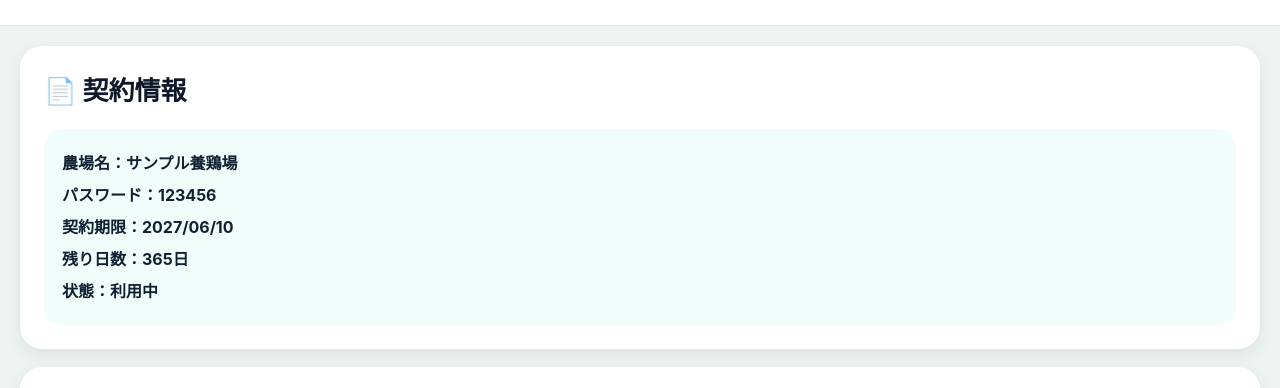
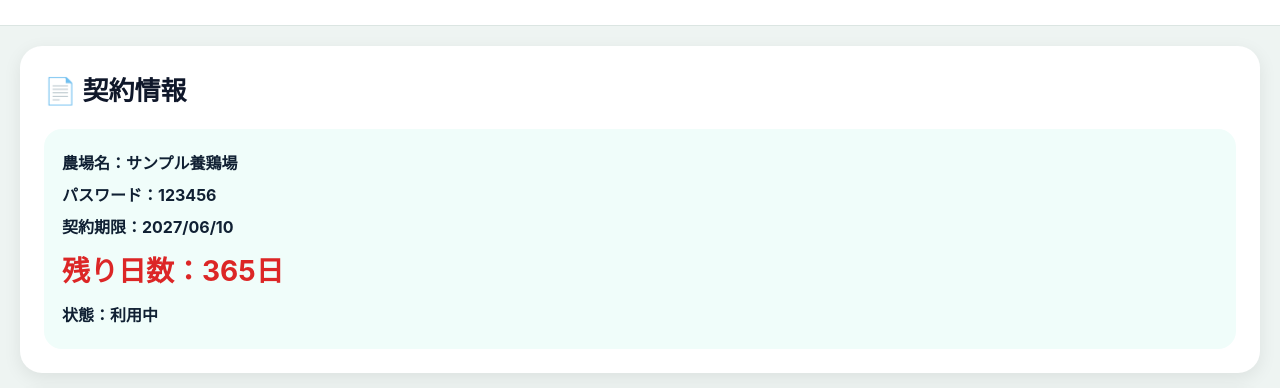
Before and after one commit to 230323mugikawaii-pixel/poultry-alert-system, a plain HTML site: page index.html in a window 1280 px wide. Both pictures are taken after a click on the button "📄 契約". Shown: the part 103-491 px from the top of the page. Drawn offline with Linux system fonts and the light colour scheme.

Commit message:
Update index.html

```diff
--- a/index.html
+++ b/index.html
@@ -149,10 +149,14 @@ input,textarea{
     <h2>📄 契約情報</h2>
     <div class="info">
       農場名：サンプル養鶏場<br>
-      パスワード：123456<br>
-      契約期限：2027/06/10<br>
-      残り日数：365日<br>
-      状態：利用中
+パスワード：123456<br>
+契約期限：2027/06/10<br>
+
+<span style="color:#dc2626;font-size:28px;font-weight:bold;">
+残り日数：365日
+</span><br>
+
+状態：利用中
     </div>
   </div>
 
```
